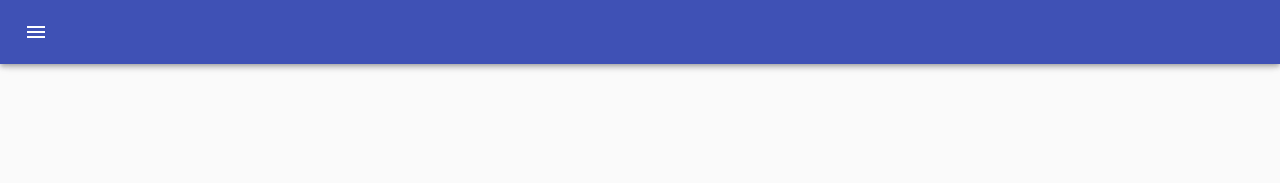
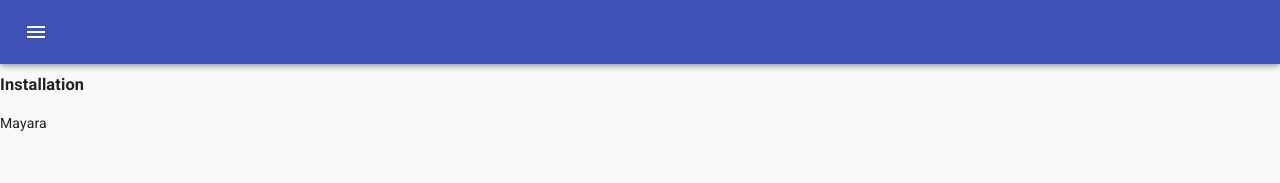
Before and after one commit to LASalvador/seguranca-informacao, a React (Create React App) app in the folder client/: page /list in a window 1280 px wide. Shown: the top 183 px of the page. Built offline with nearby package versions, Linux system fonts and the light colour scheme.

Commit message:
Lista Conversa

```diff
--- a/client/src/pages/ListaConversas.js
+++ b/client/src/pages/ListaConversas.js
@@ -1,9 +1,27 @@
 import React, { Component } from 'react';
 
-export default class ListaConversas extends Component {
-    render () {
-        return (
-            <h1>Page ListaConversas</h1>
-        )
-    }
+function Blog(props) {
+  const conteudo = props.cardList.map((cardList) =>
+    <div key={cardList.id}>
+      <br></br>
+      <h3>{cardList.title}</h3>
+      <p>{cardList.content}</p>
+    </div>
+  );
+  return (
+    <div>
+      {conteudo}
+    </div>
+  );
 }
+const cardList = [
+  {id: 1, name: 'Mayara', data: '12/02/2020'},
+  {id: 2, title: 'Installation', content: 'Mayara'}
+];
+
+function lista(props){
+  return(
+    <Blog cardList={cardList}/>
+  );
+}
+export default lista;
```
Also changed, not shown: client/src/pages/cardList.js (added), 1 other file (tests, documents, lock files or other folders).
